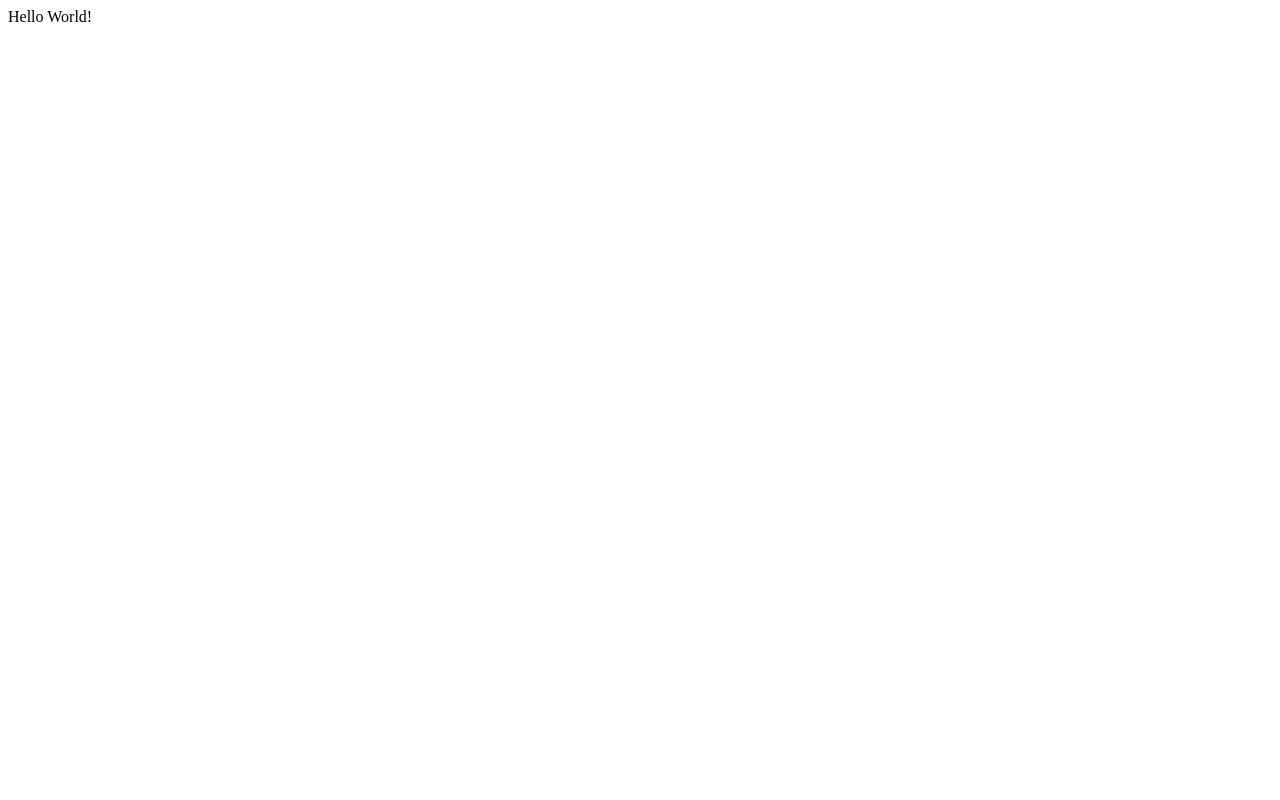
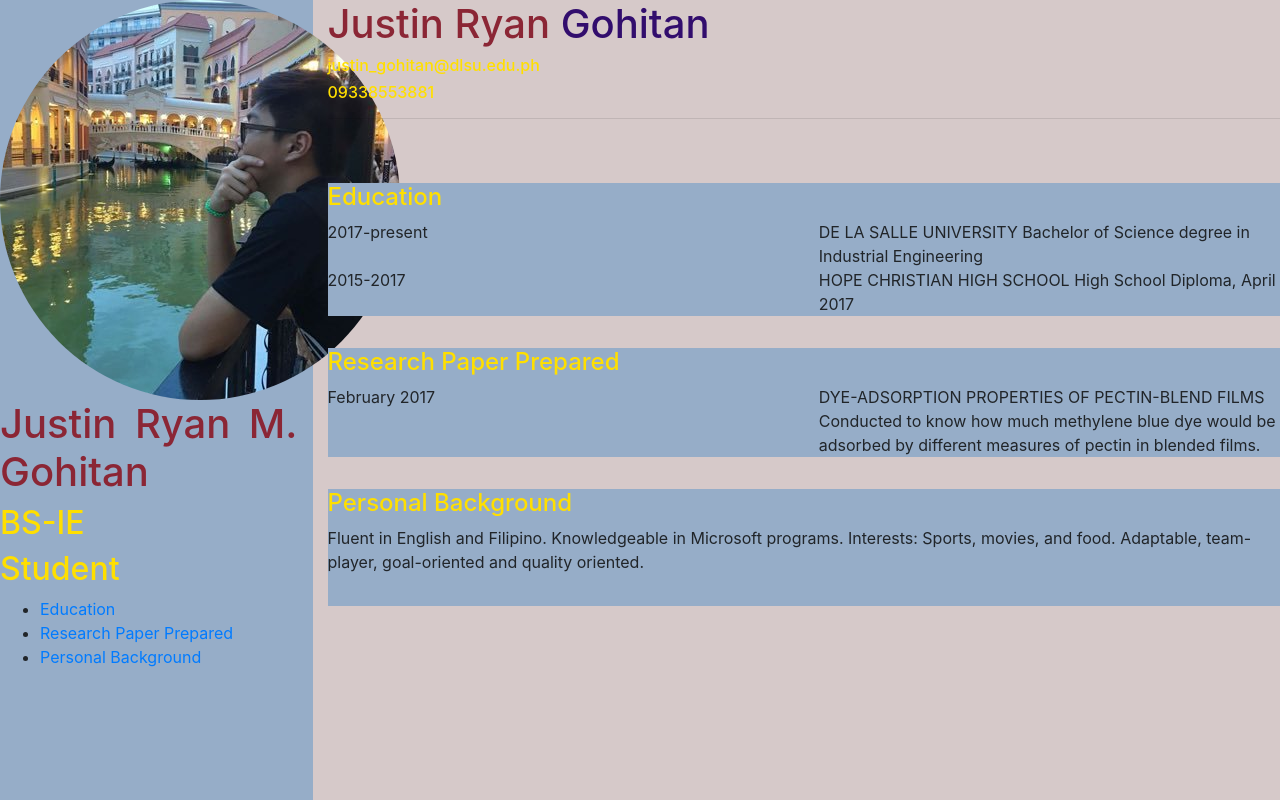
Before and after one commit to justingohitan/justingohitan.github.io, a plain HTML site: page index.html in a window 1280 px wide. Shown: the top 800 px of the page. Drawn offline with nearby package versions, Linux system fonts and the light colour scheme.

Commit message:
Initial commit

```diff
--- a/index.html
+++ b/index.html
@@ -1,6 +1,83 @@
 <html>
-    <head>
-        <title>Justin Ryan Gohitan</title>
-    </head>
-    <body>Hello World!</body>
+
+<head>
+    <title>JUSTIN RYAN GOHITAN</title>
+    <link rel="stylesheet" href="https://maxcdn.bootstrapcdn.com/bootstrap/4.0.0/css/bootstrap.min.css" integrity="sha384-Gn5384xqQ1aoWXA+058RXPxPg6fy4IWvTNh0E263XmFcJlSAwiGgFAW/dAiS6JXm" crossorigin="anonymous">
+
+    <link rel="stylesheet" href="style.css">
+</head>
+
+<body>
+        <div class="row">
+            <div class="col-3" id="left-col">
+                <img src="JRG.jpg" class="deepee">
+                <h1>Justin Ryan M. Gohitan</h1>
+                <h2>BS-IE</h2>
+                <h2>Student</h2>
+                <ul>
+                    <li><a href="#Education">Education</a></li>
+                    <li><a href="#Research">Research Paper Prepared</a></li>
+                    <li><a href="#Personal">Personal Background</a></li>
+                </ul>
+
+            </div>
+            <div class="col-9" id="right-col">
+                <h1>Justin Ryan <span class="surname">Gohitan</span></h1>
+                <h3>justin_gohitan@dlsu.edu.ph</h3>
+                <h3>09338553881</h3>
+                <hr>
+                <!-- Write Education Here -->
+                <section id="Education">
+                    <h2>Education</h2>
+                    <div class="row">
+                        <div class="col">
+                            2017-present
+                        </div>
+
+                        <div class="col">
+                            DE LA SALLE UNIVERSITY
+                            Bachelor of Science degree in Industrial Engineering
+                        </div>
+                    </div>
+
+                    <div class="row">
+                        <div class="col">
+                            2015-2017
+                        </div>
+
+                        <div class="col">
+                            HOPE CHRISTIAN HIGH SCHOOL
+                            High School Diploma, April 2017
+                        </div>
+                    </div>
+                </section>
+
+                <!-- Research Paper -->
+                <section id="Research">
+                    <h2>Research Paper Prepared</h2>
+                    <div class="row">
+                        <div class="col">
+                            February 2017
+                        </div>
+                        <div class="col">
+                            DYE-ADSORPTION PROPERTIES OF PECTIN-BLEND FILMS
+                            Conducted to know how much methylene blue dye would be adsorbed by different measures of pectin in blended films.
+                        </div>
+                    </div>
+                </section>
+
+                <!-- Personal Background -->
+                <section id="Personal">
+                    <h2>Personal Background</h2>
+                    <div class="row">
+                        <div class="col">
+                            Fluent in English and Filipino. Knowledgeable in Microsoft programs. Interests: Sports, movies, and food. Adaptable, team-player, goal-oriented and quality oriented.
+                        </div>
+                    </div>
+                </section>
+            </div>
+        </div>
+</body>
+
+
 </html>
--- /dev/null
+++ b/style.css
@@ -0,0 +1,44 @@
+h1 {
+    color: #8B2635;
+}
+h2 {
+    color: #FFDF00;
+}
+h3 {
+    color: #FFDF00;
+}.container {
+    background-color: #D6C9C9;
+}
+body {
+     background-color: #D6C9C9;
+}
+#Education {
+    margin-top: 4em;
+    background-color: #96ADC8;
+}
+#Research {
+    margin-top: 2em;
+    background-color: #96ADC8;
+}
+#Personal {
+    margin-top: 2em;
+    background-color: #96ADC8;
+    padding-bottom: 2em
+}
+h3{
+    font-size: 1em;
+}
+#right-col h2{
+    font-size: 1.5em;
+}
+.deepee {
+    border-radius: 100%;
+}
+#left-col{
+    background-color: #96ADC8;
+    text-align: justify;
+    padding-bottom: 50%
+}
+.surname {
+    color: #320D6D;
+}
```
Also changed, not shown: JRG.jpg (added).
